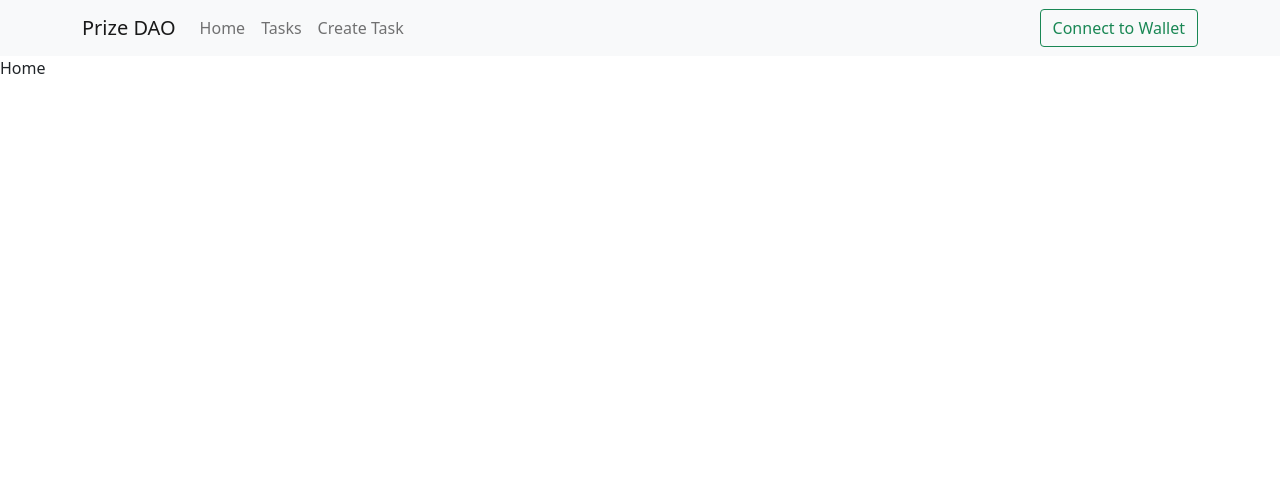
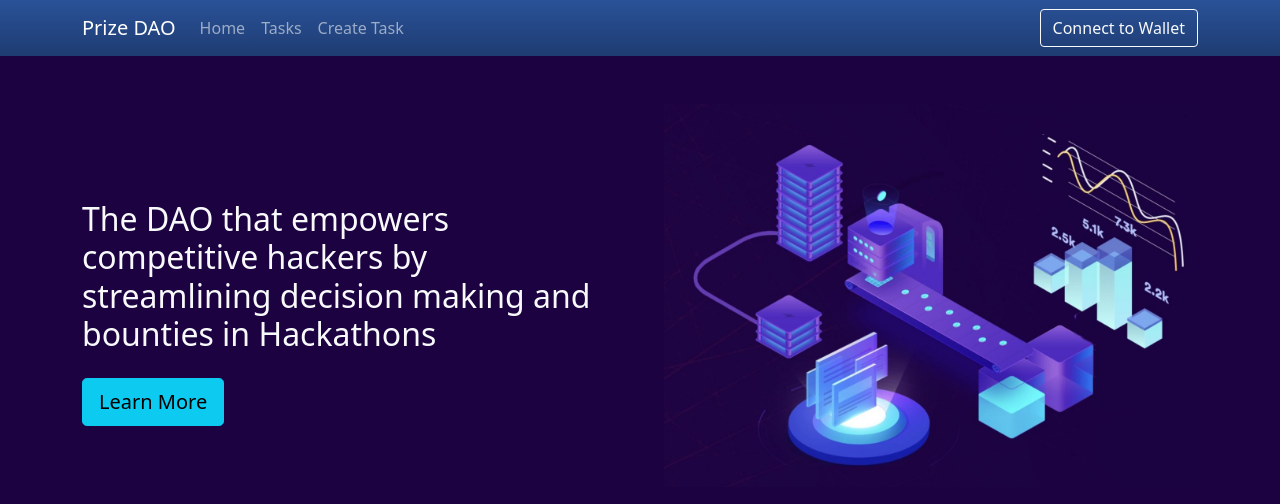
Before and after one commit to rishotics/prizedao, a React (Create React App) app: page / in a window 1280 px wide. Shown: the top 504 px of the page. Built offline with nearby package versions, Linux system fonts and the light colour scheme; no server answers; what nft.storage would draw is missing.

Commit message:
add Home page

```diff
--- a/src/components/layout/Navbar.js
+++ b/src/components/layout/Navbar.js
@@ -3,7 +3,7 @@ import { Link } from 'react-router-dom'
 
 function Navbar() {
   return (
-    <nav className="navbar navbar-expand-lg navbar-light bg-light">
+    <nav className="navbar navbar-expand-lg navbar-dark navbar-color">
         <div className="container">
             <a className="navbar-brand" href="/">Prize DAO</a>
             <button className="navbar-toggler" type="button" data-bs-toggle="collapse" data-bs-target="#navbarTogglerDemo02" aria-controls="navbarTogglerDemo02" aria-expanded="false" aria-label="Toggle navigation">
@@ -21,7 +21,7 @@ function Navbar() {
                         <Link className="nav-link" aria-current="page" to="/create-task">Create Task</Link>
                     </li>
                 </ul>
-                <button className="btn btn-outline-success" type="submit">Connect to Wallet</button>
+                <button className="btn btn-outline-light" type="submit">Connect to Wallet</button>
             </div>
         </div>
     </nav>
--- a/src/index.css
+++ b/src/index.css
@@ -11,3 +11,12 @@ code {
   font-family: source-code-pro, Menlo, Monaco, Consolas, 'Courier New',
     monospace;
 }
+
+.home {
+  background-color: #1C0241;
+  min-height: 94vh;
+}
+
+.navbar-color {
+  background-image: linear-gradient(to top, #1e3c72 0%, #1e3c72 1%, #2a5298 100%);
+}
--- a/src/views/Home.js
+++ b/src/views/Home.js
@@ -1,10 +1,26 @@
 import React from 'react'
+
+import HeroImg from '../assets/hero-img.jpeg'
 
 function Home() {
   return (
-    <div>
-        Home
-    </div>
+    <div className="home">
+        <div className="container py-5">
+            <div className="row gx-5">
+              <div className='col-sm-12 col-md-6 mt-5'>
+                <h1 className='text-light h2 mt-5'>
+                  The DAO that empowers competitive hackers by streamlining decision making and bounties in Hackathons
+                </h1>
+                <button className='btn btn-info btn-lg mt-3'>
+                  Learn More
+                </button>
+              </div>
+              <div className='col-sm-12 col-md-6'>
+                <img src={HeroImg} className='img-fluid' alt="Home Img" />
+              </div>
+            </div>
+        </div>
+     </div>
   )
 }
 
```
Also changed, not shown: src/assets/hero-img.jpeg (added).
